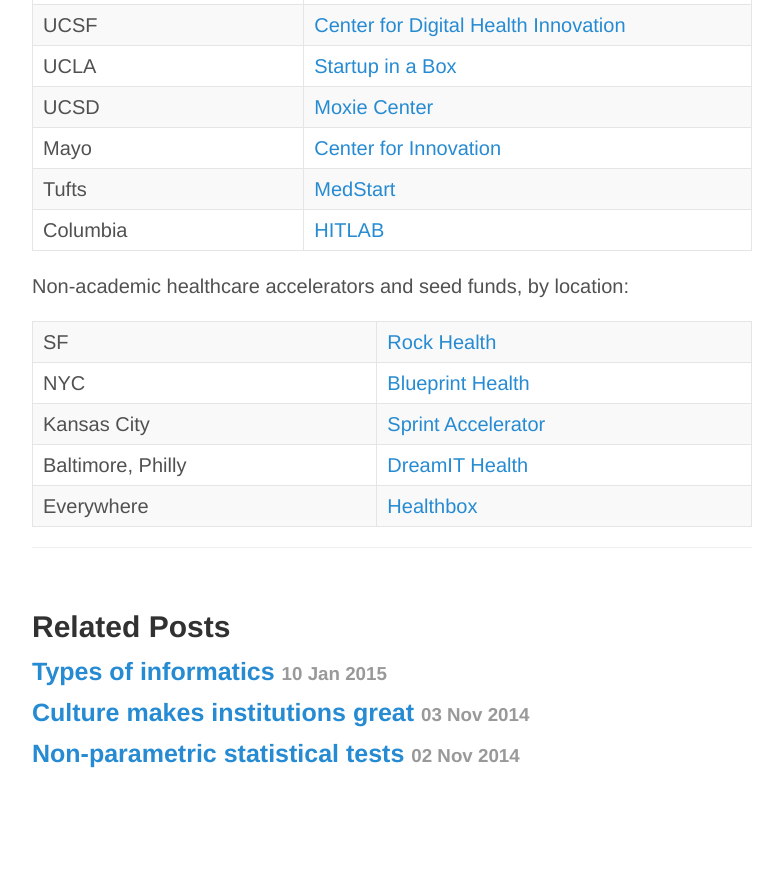
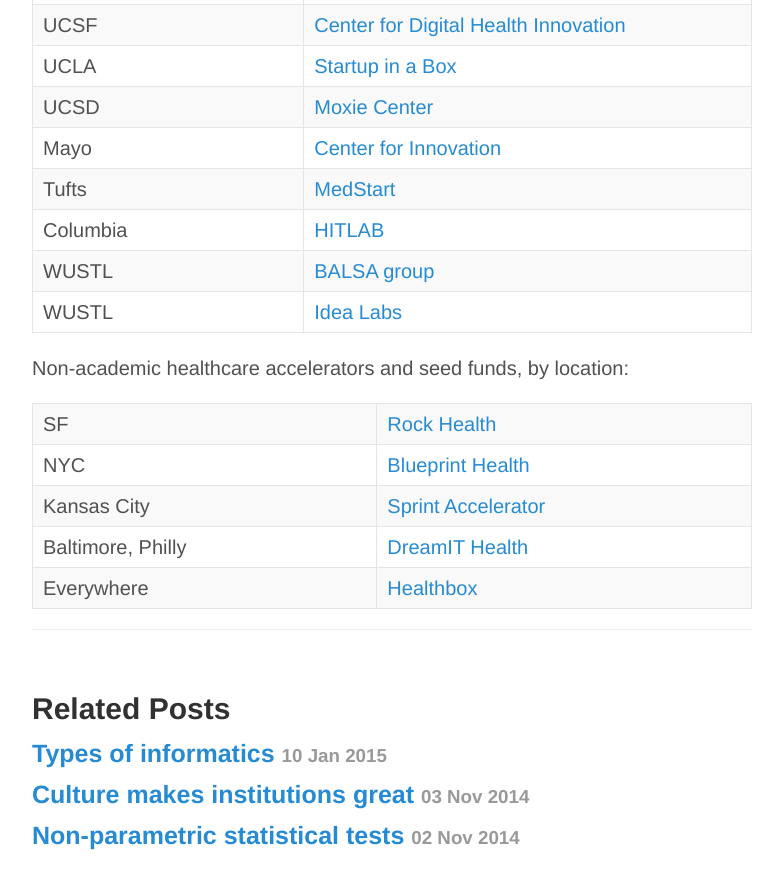
Before and after one commit to erikr/erikr.github.io, a Jekyll site: the page built from _posts/2015-01-17-innovation-groups-at-academic-medical-centers.md, in a window 1280 px wide and 900 px high, scrolled down 1255 px. Shown: the top 889 px of the window, without its empty margins (248-1031 px from the left). Built offline with Jekyll 4.4.1, drawn with Linux system fonts in a browser that asks for light colours; nearby versions of some CDN libraries; before the commit the page ends 2085 px from its top, so only the background shows below that.

Commit message:
added WUSTL resources

```diff
--- a/_posts/2015-01-17-innovation-groups-at-academic-medical-centers.md
+++ b/_posts/2015-01-17-innovation-groups-at-academic-medical-centers.md
@@ -32,6 +32,8 @@
 Mayo | [Center for Innovation](http://www.mayo.edu/center-for-innovation/)
 Tufts | [MedStart](http://tuftsmedstart.com/)
 Columbia | [HITLAB](http://www.hitlab.org/)
+WUSTL | [BALSA group](http://www.thebalsagroup.org/)
+WUSTL | [Idea Labs](http://ideas.wustl.edu/about-us.html)
 
 Non-academic healthcare accelerators and seed funds, by location:
 
```
